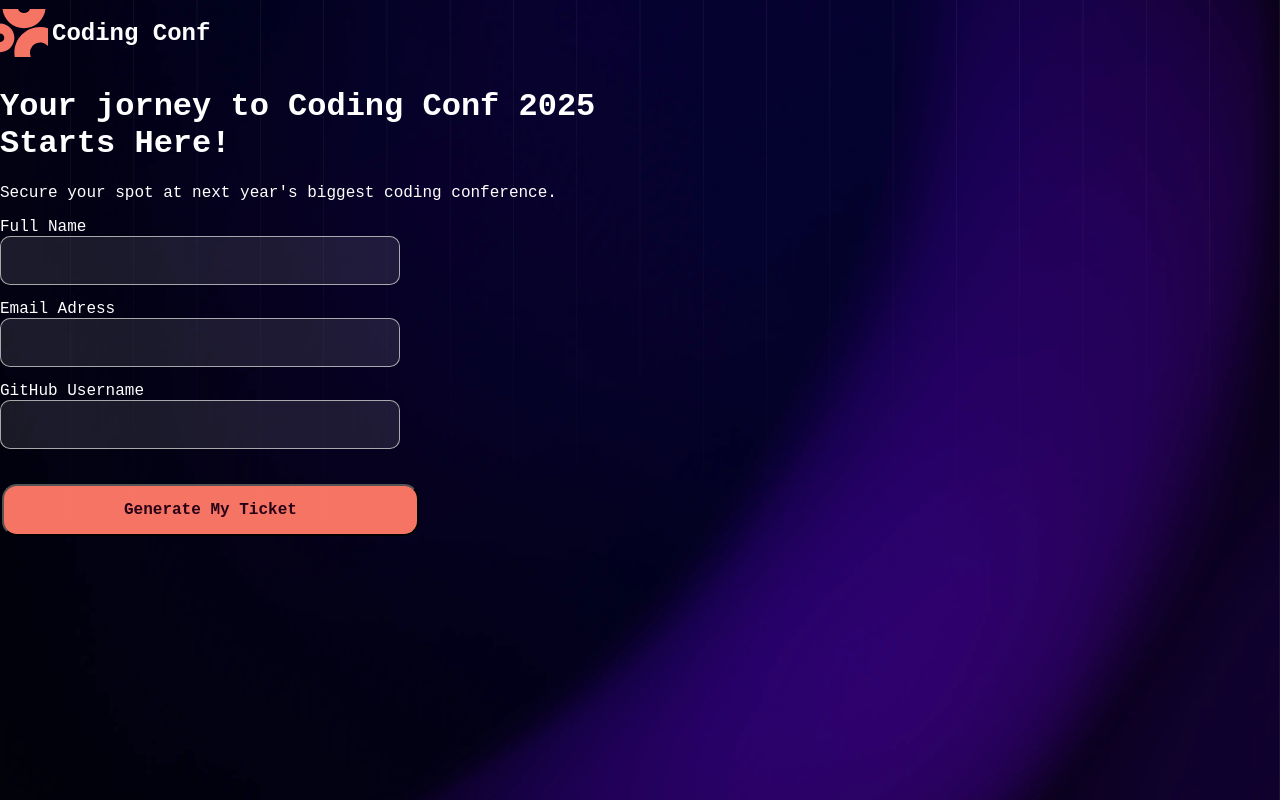
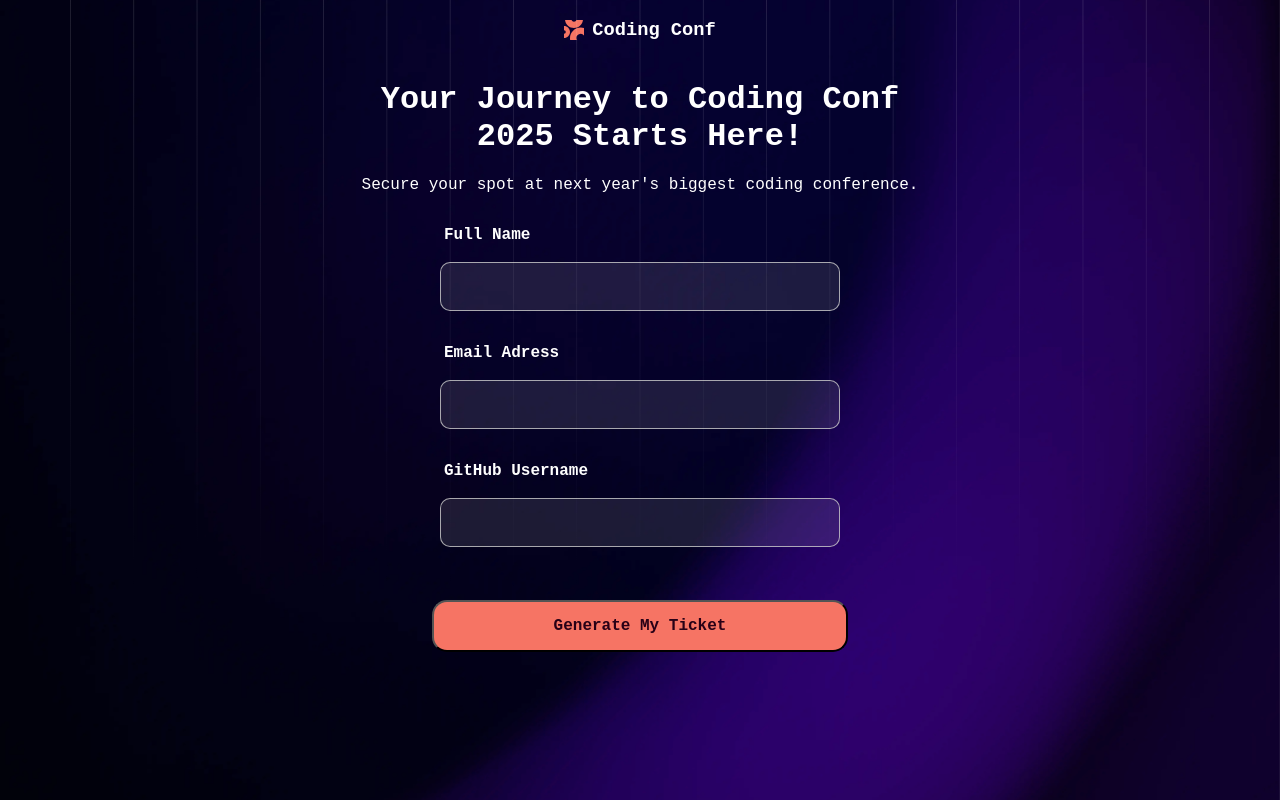
Before and after one commit to danbasco/GeradorTickets, a plain HTML site: page index.html in a window 1280 px wide. Drawn offline with Linux system fonts and the light colour scheme; a web font is replaced by a local one.

Commit message:
att: style.css

```diff
--- a/css/style.css
+++ b/css/style.css
@@ -1,3 +1,6 @@
+    /* Importando a fonte */
+
+
 @font-face {
     font-family: 'Inconsolata';
     src: url('../assets/fonts/Inconsolata-VariableFont_wdth-wght.ttf') format('truetype');
@@ -6,68 +9,118 @@
 
 }
 
+/* Corpo principal da página */
+
 body::before {
+
     content: "";
     position: fixed;
     top: 0; left: 0; right: 0; bottom: 0;
     background: url('../assets/images/pattern-lines.svg') center center no-repeat;
-    background-size: contain; /* or cover, as desired */
+    background-size: contain;
     z-index: 0;
     pointer-events: none;
-    opacity: 0.5; /* ajuste a opacidade se quiser */
+    opacity: 1.0;
 
 }
+
 body {
 
     position: relative;
     z-index: 1;
 
-    font-family: 'Inconsolata', monospace, Arial, Helvetica, sans-serif;
+    font-family: 'Inconsolata', monospace, Arial, sans-serif;
     color: #fff;
     background-image: url('../assets/images/background-desktop.png');
     background-size: cover;
     background-position: center;
     background-repeat: no-repeat;
     min-height: 100vh;
-    margin: 0;
+    margin: 0 auto;
     padding: 0;
     box-sizing: border-box;
+
+    text-align: center;
+
+
 }
 
-
-/* Background for mobile */
+/* Background para mobile */
 @media (max-width: 600px) {
     body {
         background-image: url('../assets/images/background-mobile.png');
     }
 }
-/* Header aligned side by side */
-.header {
+
+
+/* Logo */
+
+.mainLogo {
     display: flex;
     align-items: center;
-    gap: 4px;
+    gap: 8px;
+    justify-content: center;
+    text-align: center;
+    margin: 0 auto;
+    width: fit-content;
 }
 
-.header img {
-    height: 48px;
+.mainLogo img {
+    height: 20px;
     width: auto;
 }
 
-.textTicket {
+
+.textP {
+    margin-bottom: 2em;
+}
+
+
+
+/* Campos para preencher os dados */
+
+#ticketForm {
+    display: flex;
+    flex-direction: column;
+    align-items: center;
+}
+
+#ticketForm label {
+    display: block;
+    text-align: left;
+    width: 100%;
+    max-width: 400px;
+    margin-left: 8px;
+    font-weight: bold;
+}
+
+#ticketForm input {
+
     width: 100%;
     max-width: 400px;
     padding: 15px;
     border-radius: 10px;
-    background-color: rgba(255,255,255,0.1); /* internal opacity */
-    border: 1px solid rgba(204,204,204,0.8); /* more visible border */
+    background-color: rgba(255,255,255,0.1);
+    border: 1px solid rgba(204,204,204,0.8);
     box-sizing: border-box;
     font-family: 'Inconsolata', monospace, Arial, Helvetica, sans-serif;
     color: #fff;
     font-size: 15px;
     margin-bottom: 15px;
+    margin-top: 0;
+
 }
 
+#ticketForm input:hover{
+    background-color: rgba(255,255,255,0.2);
+    border-color: rgba(204,204,204,1);
+}
+
+/* Botão */
+
+
 #getTicket {
+
     background-color: #F67464;
     color: #280016;
     padding: 15px 120px;
@@ -81,3 +134,7 @@ body {
     font-family: Inconsolata, monospace, Arial, Helvetica, sans-serif;
     font-weight: bold;
 }
+
+#getTicket:hover {
+    background-color: #FF8A8A;
+}
--- a/index.html
+++ b/index.html
@@ -9,23 +9,16 @@
 
 <body>
 
-    <div class="header">
+    <div class="mainLogo">
+
         <img src="assets/images/logo-mark.svg" alt="Logo Coding Conf">
-        <h2>Coding Conf</h2>
+        <h3>Coding Conf</h3>
+
     </div>
 
-    <h1>Your jorney to Coding Conf 2025<br> Starts Here!</h1>
-    <p>Secure your spot at next year's biggest coding conference.</p>
+    <h1>Your Journey to Coding Conf<br>2025 Starts Here!</h1>
+    <p class="textP">Secure your spot at next year's biggest coding conference.</p>
 
-    <!-- Envio de Avatar
-
-    <div class="avatar">
-        <img src="img/avatar.png" alt="Avatar">
-        <p>Upload your avatar</p>
-        <input type="file" id="avatarInput" accept="image/*">
-    </div>
-
--->
 
     <form id="ticketForm">
 
@@ -41,9 +34,11 @@
         <label for ="githubUsername">GitHub Username</label><br>
         <input type="text" id="githubUsername" name="githubUsername" class="textTicket" required><br>
 
+        <button id="getTicket">Generate My Ticket</button>
+
     </form>
 
-    <button id="getTicket">Generate My Ticket</button>
+    <script src="js/main.js"></script>
 
 </body>
 </html>
```
Also changed, not shown: pages/ticket.html (+2 -0 lines).
